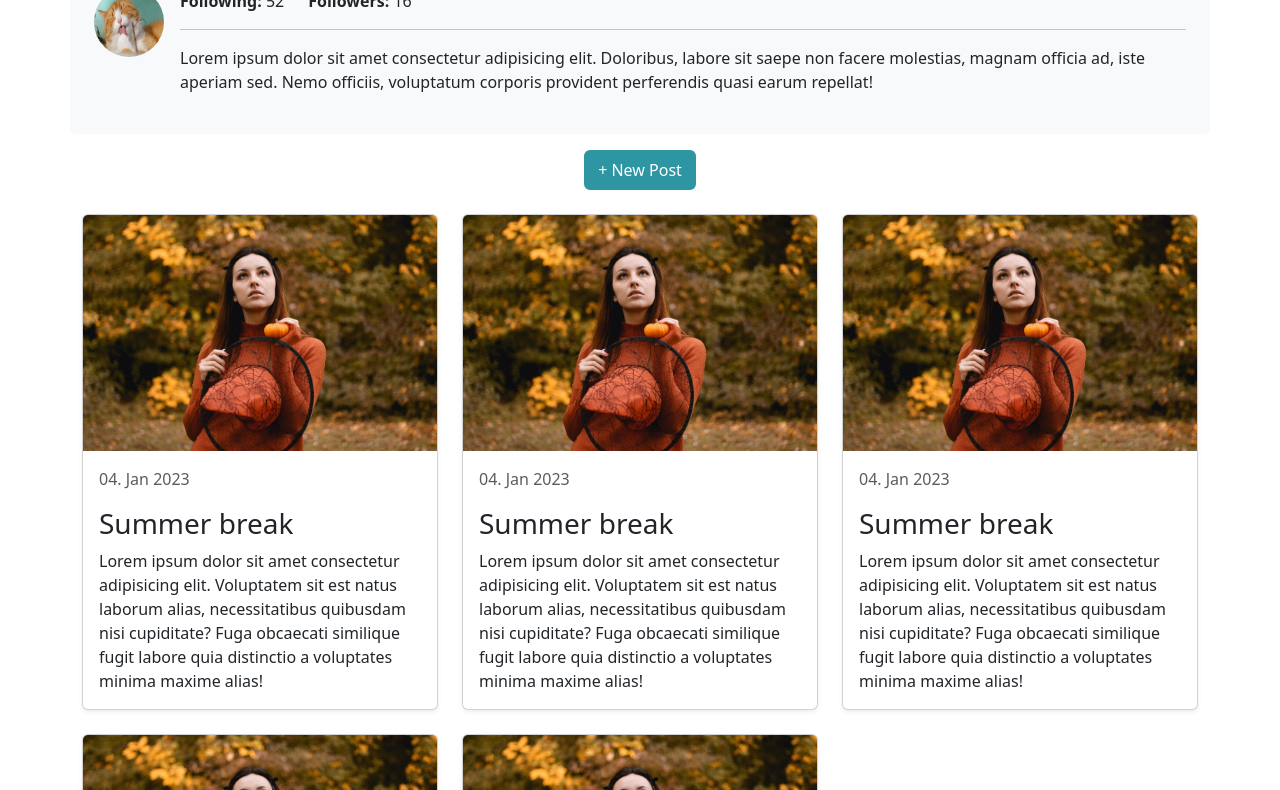
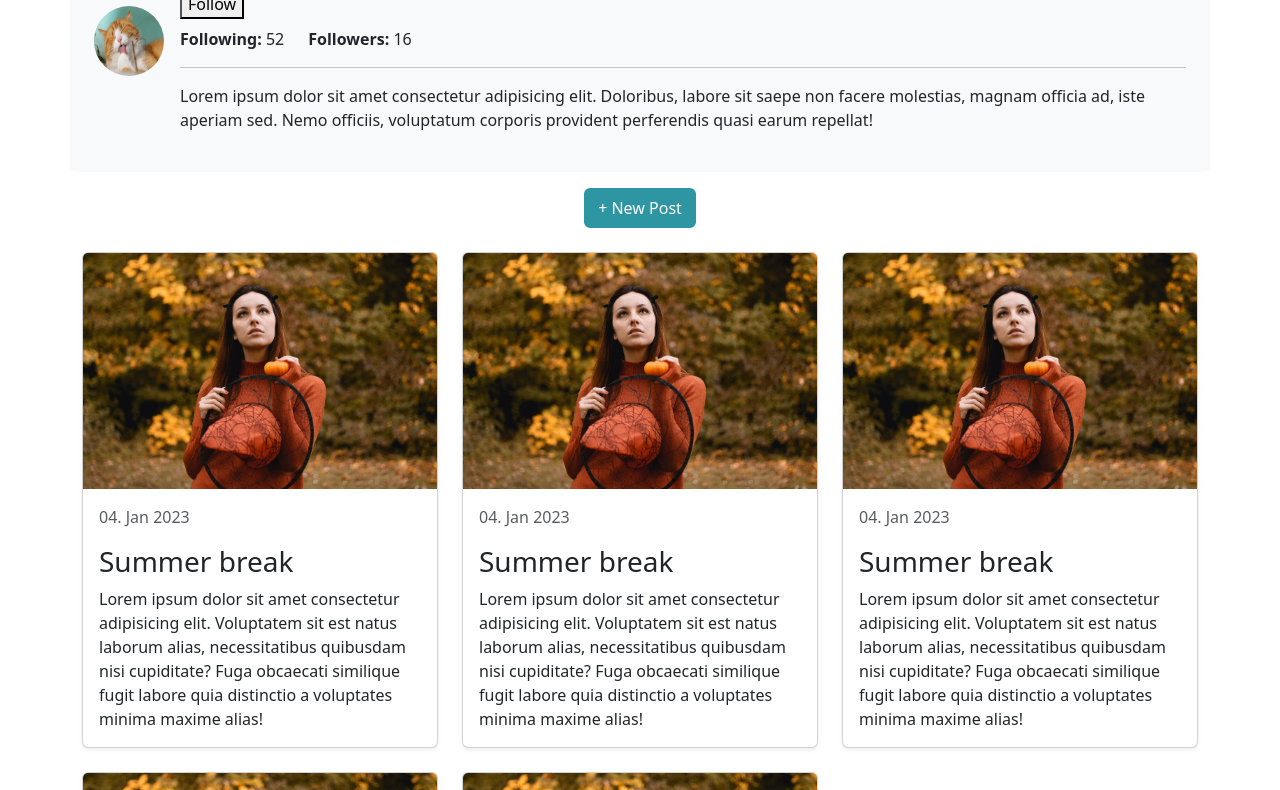
Before and after one commit to juliehabb/CSS-FrameWork, a website: page profile/index.html in a window 1280 px wide. Shown: the part 189-979 px from the top of the page. Drawn offline with nearby package versions, Linux system fonts and the light colour scheme.

Commit message:
Added follow button

```diff
--- a/profile/index.html
+++ b/profile/index.html
@@ -50,6 +50,7 @@
                     <div><img src="/img/pexels-pixabay-57416.jpg" alt="Profile photo" class="rounded-circle" height="70" width="70"></div>
                     <div class="ps-3">
                         <h1 class="display-6">John Doe</h1>
+                        <button class="btn-secondary mb-2">Follow</button>
                         <div class="d-flex gap-4">
                             <p class="mb-0"><strong>Following:</strong> 52</p>
                             <p class="mb-0"><strong>Followers:</strong> 16</p>
```
